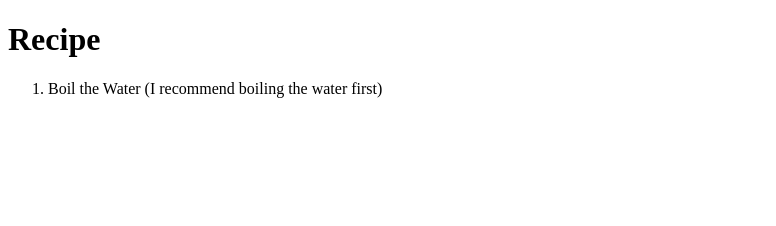
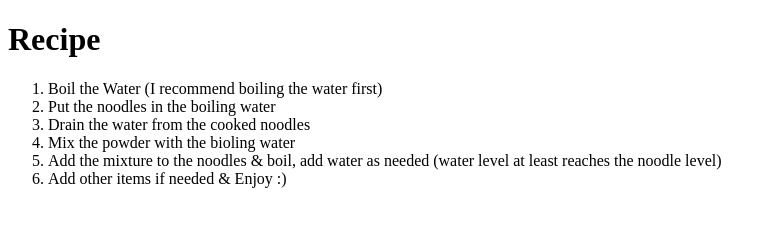
Before and after one commit to yaquire/odin-recipes, a plain HTML site: page instaNoodles.html in a window 1280 px wide. Shown: the whole page, without its empty margins (0-776 px from the left). Drawn offline with Linux system fonts and the light colour scheme.

Commit message:
Add recipe to the InstaNoodles.html
As the title says

```diff
--- a/instaNoodles.html
+++ b/instaNoodles.html
@@ -9,6 +9,12 @@
 <h1>Recipe</h1>
 <ol>
   <li>Boil the Water (I recommend boiling the water first)</li>
+  <li>Put the noodles in the boiling water</li>
+  <li>Drain the water from the cooked noodles</li>
+  <li>Mix the powder with the bioling water</li>
+  <li>Add the mixture to the noodles & boil, add water as needed (water level at least reaches the noodle level)</li>
+  <li>Add other items if needed & Enjoy :)</li>
+
 </ol>
 
 </html>
```
